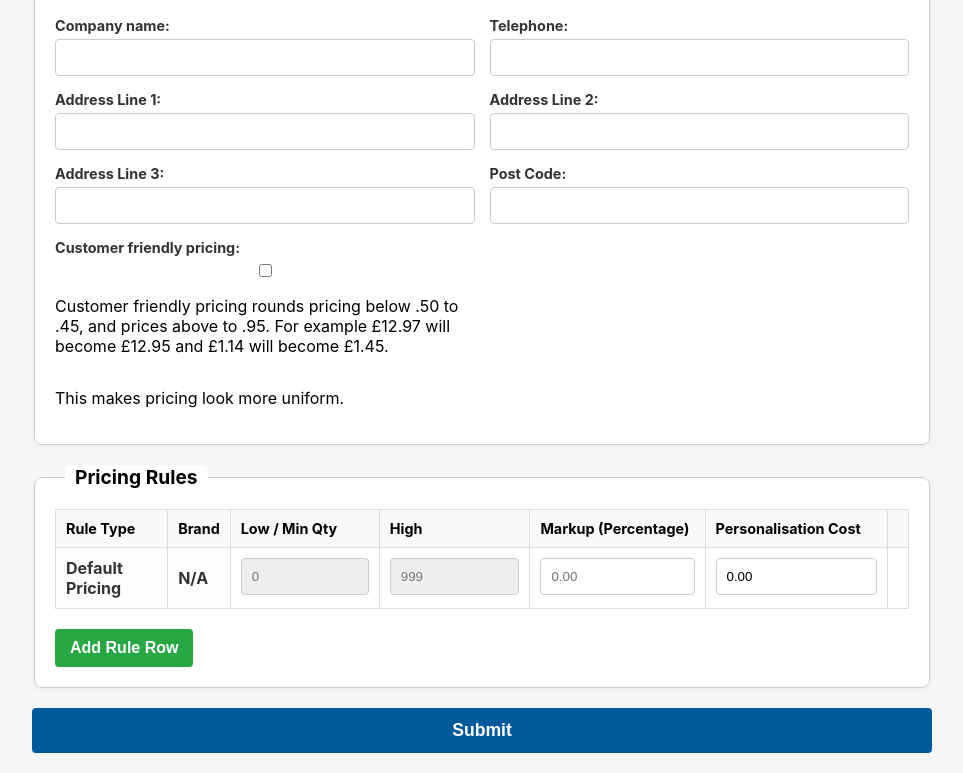
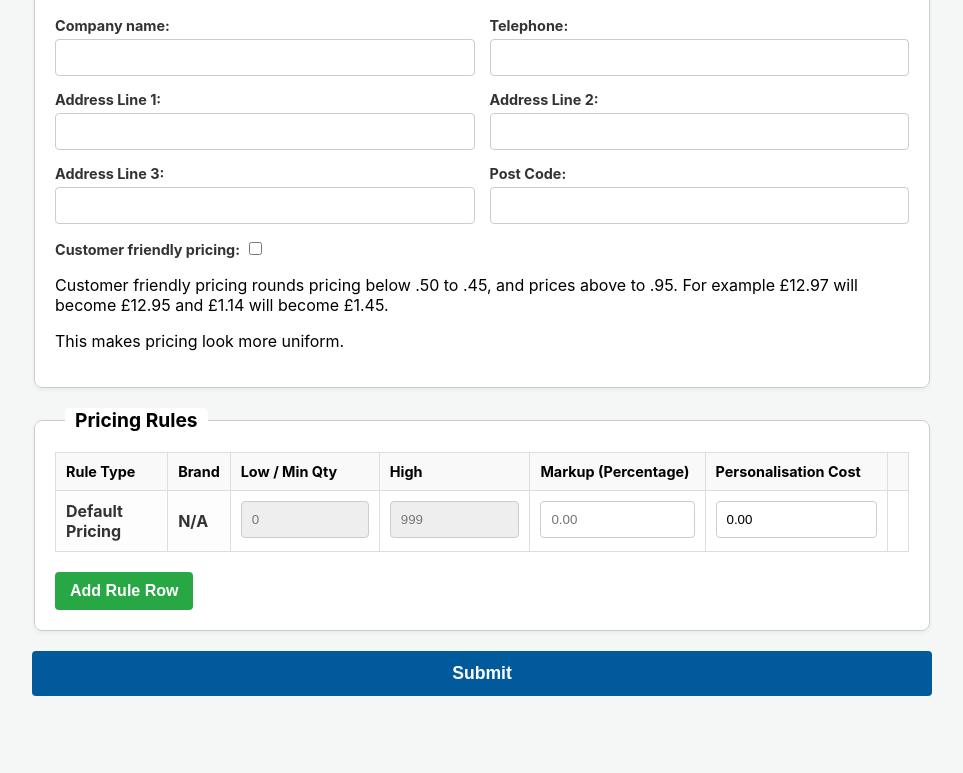
Before and after one commit to NueSkull/ac-app, a website: page settingsPageLocal.html in a window 1280 px wide. Shown: the part 107-880 px from the top of the page, without its empty margins (158-1121 px from the left). After the commit the page ends 823 px from the top, so only its background shows below. Drawn offline with Linux system fonts and the light colour scheme.

Commit message:
Settings page updates

```diff
--- a/settingsPageLocal.html
+++ b/settingsPageLocal.html
@@ -139,6 +139,9 @@
         .input-error {
             border: 2px solid #D40021 !important;
         }
+        .fullwidthprice {
+            display:inline-block !important;
+        }
     </style>
 </head>
 <body>
@@ -175,13 +178,13 @@
                     <label for="post_code">Post Code:</label>
                     <input type="text" id="post_code" name="post_code">
                 </div>
-                <div>
+                <div class="fullwidthprice">
                     <label for="pretty_price">Customer friendly pricing:</label>
                     <input type="checkbox" id="pretty_price" name="pretty_price">
-                    <p>Customer friendly pricing rounds pricing below .50 to .45, and prices above to .95. For example £12.97 will become £12.95 and £1.14 will become £1.45.</p>
-                    <p>This makes pricing look more uniform.</p>
                 </div>
             </div>
+                    <p class="prettypricedes">Customer friendly pricing rounds pricing below .50 to .45, and prices above to .95. For example £12.97 will become £12.95 and £1.14 will become £1.45.</p>
+                    <p class="prettypricedes">This makes pricing look more uniform.</p>
         </fieldset>
 
         <fieldset>
```
